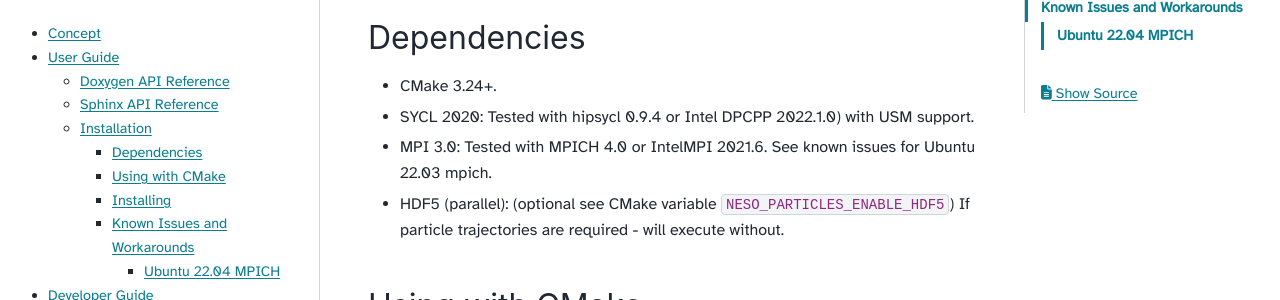
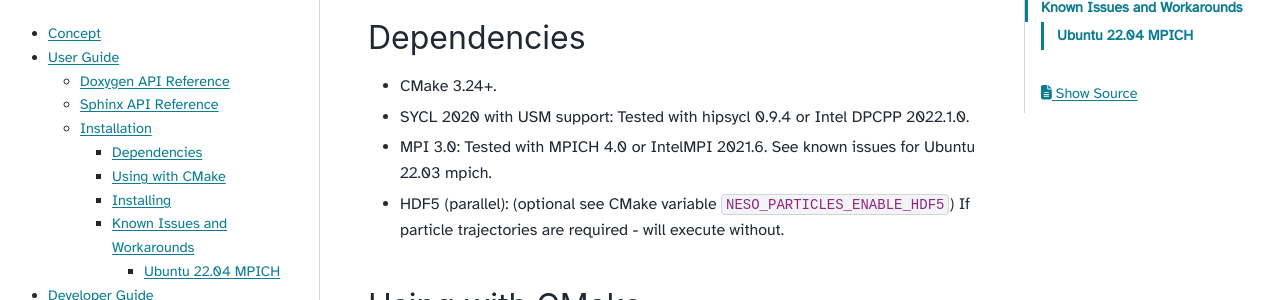
Before and after one commit to ExCALIBUR-NEPTUNE/NESO-Particles, a Sphinx documentation site: the page built from docs/sphinx/source/guide-user/installation.rst, in a window 1280 px wide and 900 px high. Shown: the part 217-517 px from the top of the window. Built offline with Sphinx 7.4.7 and the PyData theme 0.15.4, drawn with Linux system fonts in a browser that asks for light colours.

```diff
--- a/docs/sphinx/source/guide-user/installation.rst
+++ b/docs/sphinx/source/guide-user/installation.rst
@@ -6,7 +6,7 @@ Dependencies
 ============
 
 * CMake 3.24+.
-* SYCL 2020: Tested with hipsycl 0.9.4 or Intel DPCPP 2022.1.0) with USM support.
+* SYCL 2020 with USM support: Tested with hipsycl 0.9.4 or Intel DPCPP 2022.1.0.
 * MPI 3.0: Tested with MPICH 4.0 or IntelMPI 2021.6. See known issues for Ubuntu 22.03 mpich.
 * HDF5 (parallel): (optional see CMake variable ``NESO_PARTICLES_ENABLE_HDF5``) If particle trajectories are required - will execute without.
 
```
